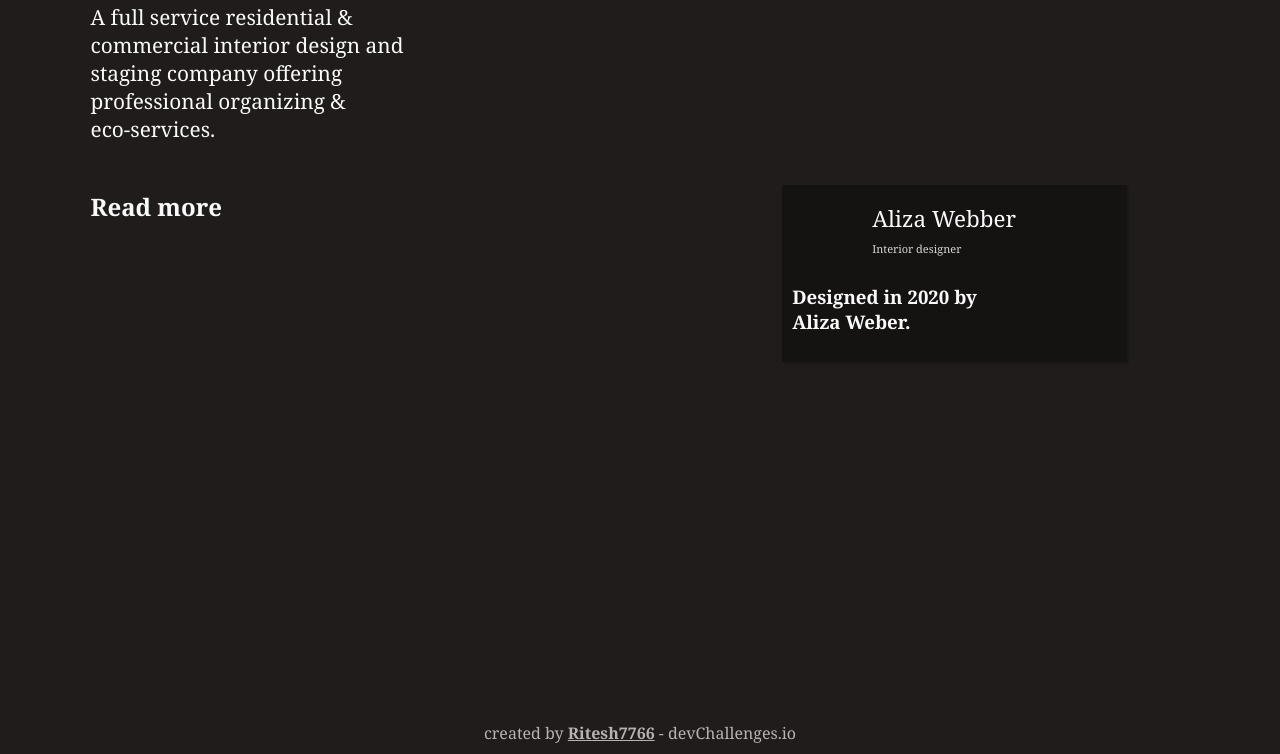
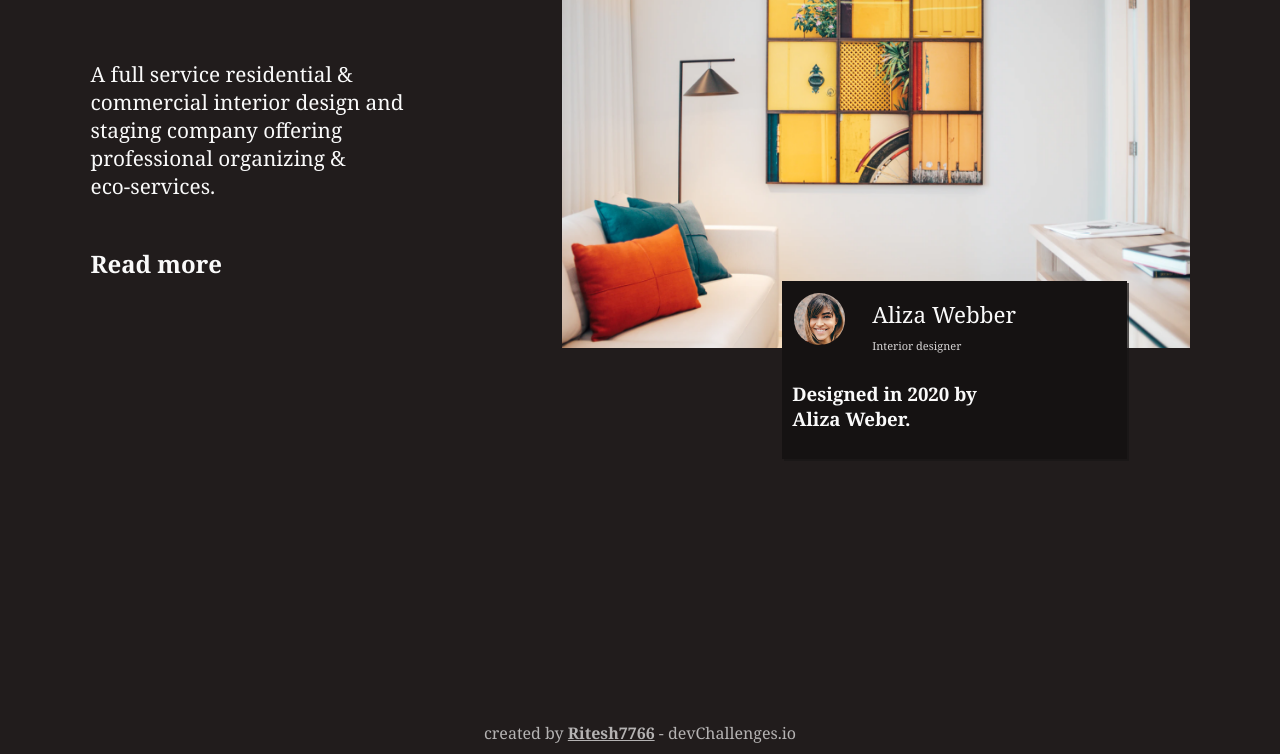
Before and after one commit to Ritesh7766/Interior-Consultant, a plain HTML site: page index.html in a window 1280 px wide. Shown: the part 248-1002 px from the top of the page. Drawn offline with Linux system fonts and the light colour scheme.

Commit message:
[ initial commit ]

```diff
--- a/index.html
+++ b/index.html
@@ -46,12 +46,12 @@
 		</div>
 		<div class="interior">
 			<div class="image-container">
-				<img src="./photo1.png" alt="">
+				<img src="./assets/photo1.png" alt="">
 			</div>
 			<div class="tweet">
 				<div class="profile">
 					<div class="profile-pic">
-						<img src="./photo2.png" alt="">
+						<img src="./assets/photo2.png" alt="">
 					</div>
 					<div class="credentials">
 						<p id="name">Aliza Webber</p>
```
